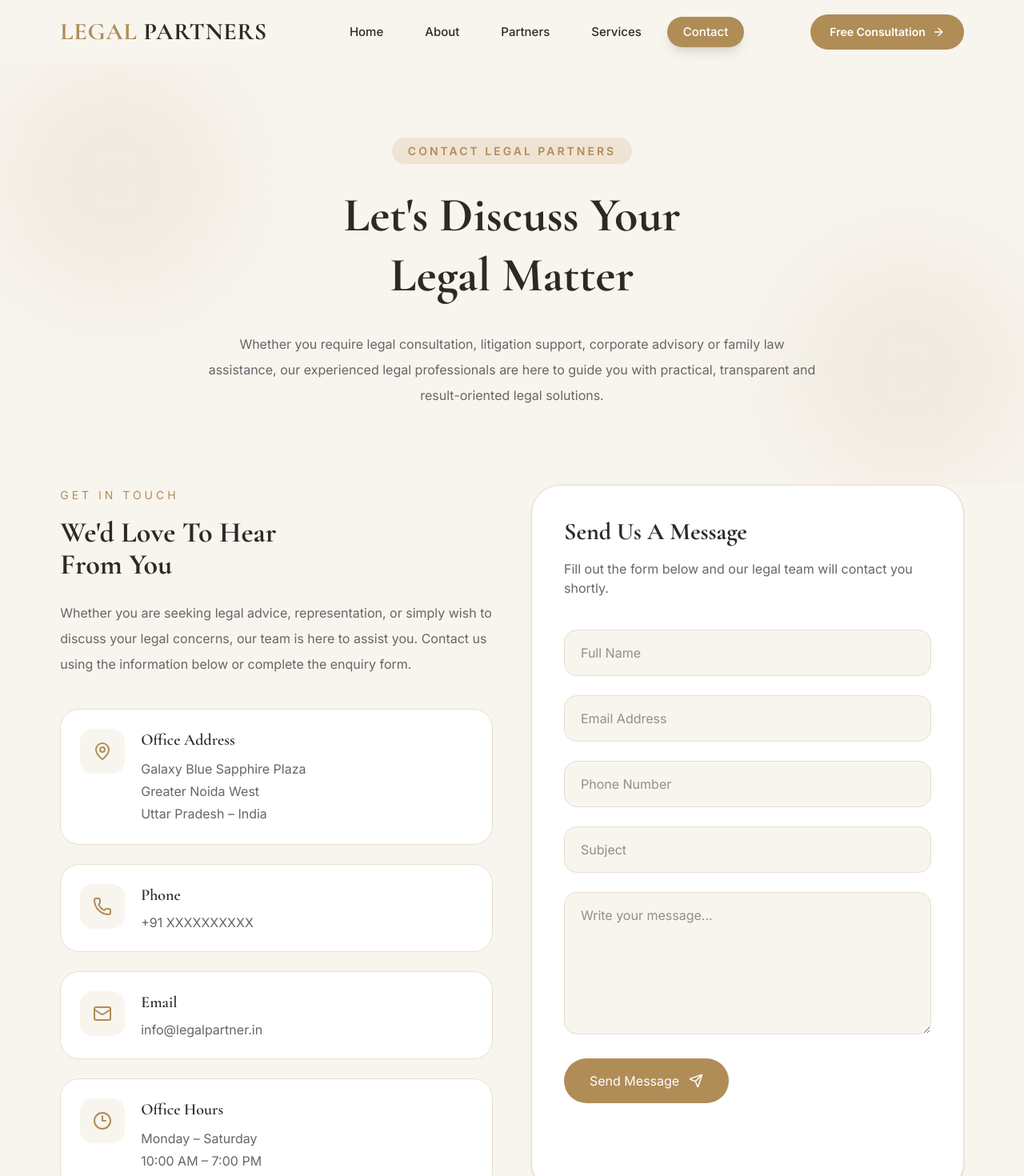
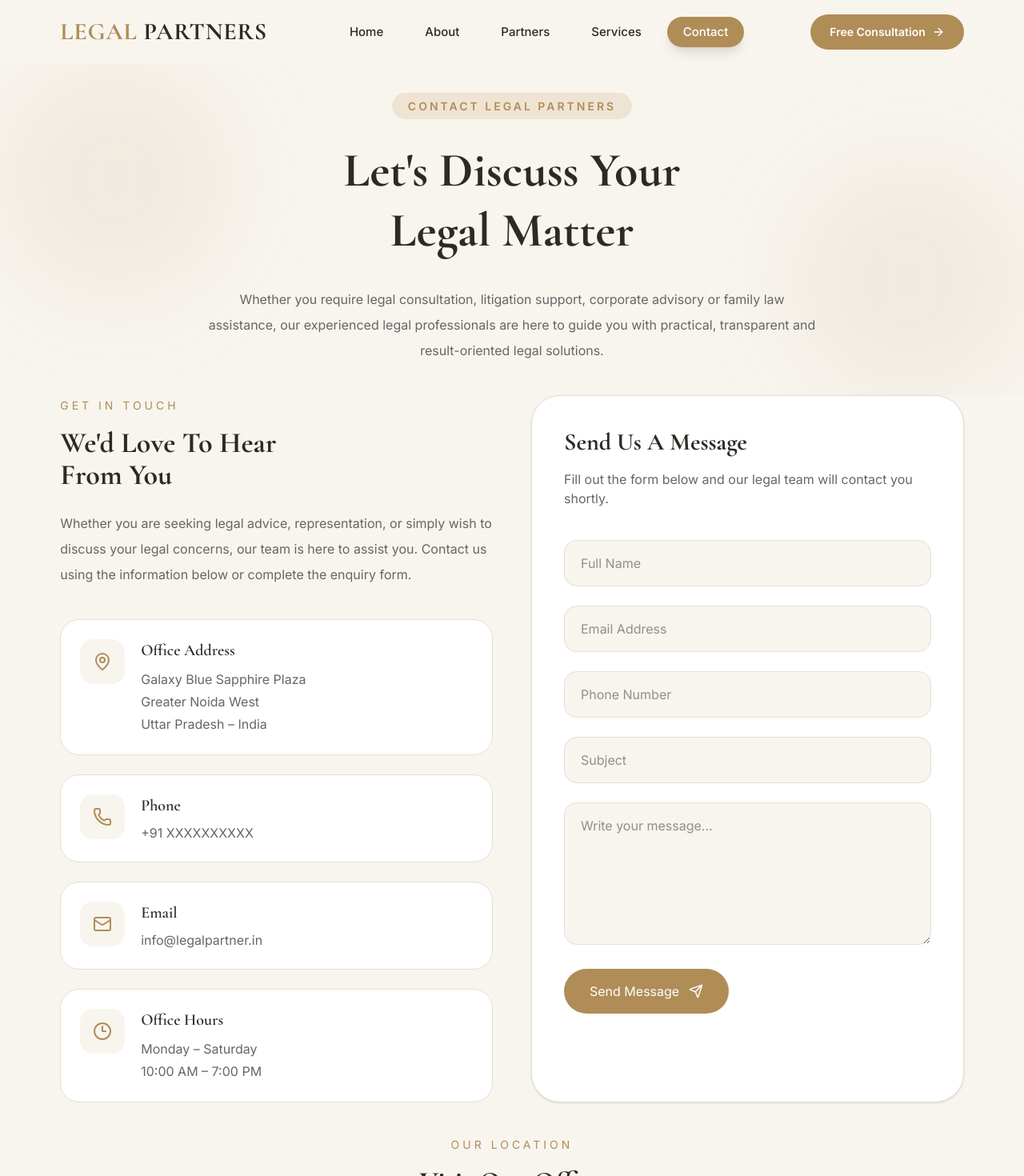
Before and after one commit to nitishbainslaa/lp-law-india, a Next.js app: page /contact in a window 1280 px wide. Shown: the top 1470 px of the page at 80% size. Built offline with nearby package versions, Linux system fonts and the light colour scheme.

Commit message:
Update page.tsx

```diff
--- a/src/app/contact/page.tsx
+++ b/src/app/contact/page.tsx
@@ -47,7 +47,7 @@ export default function ContactPage() {
       <main className="bg-[#F8F5EF]">
 {/* Hero */}
 
-<section className="relative overflow-hidden py-24">
+<section className="relative overflow-hidden py-10">
 
   <div className="absolute left-0 top-0 h-72 w-72 rounded-full bg-[#B08D57]/10 blur-3xl"></div>
 
@@ -81,7 +81,7 @@ export default function ContactPage() {
 </section>
         {/* Contact Information */}
 
-<section className="pb-28">
+<section className="pb-10">
 
   <div className="container mx-auto px-6">
 
```
